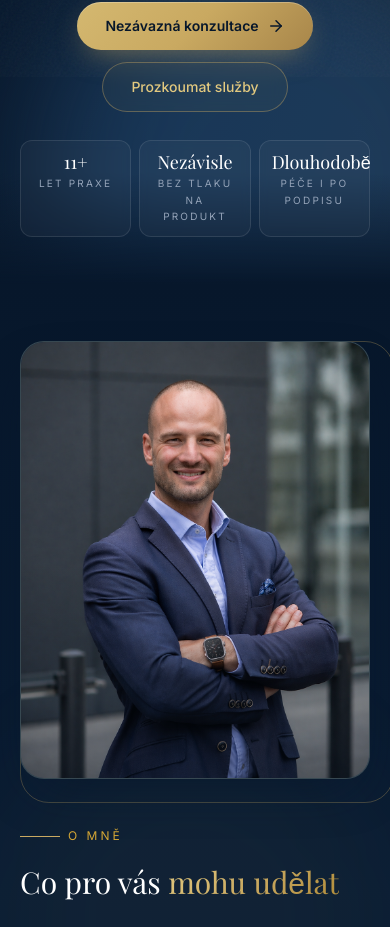
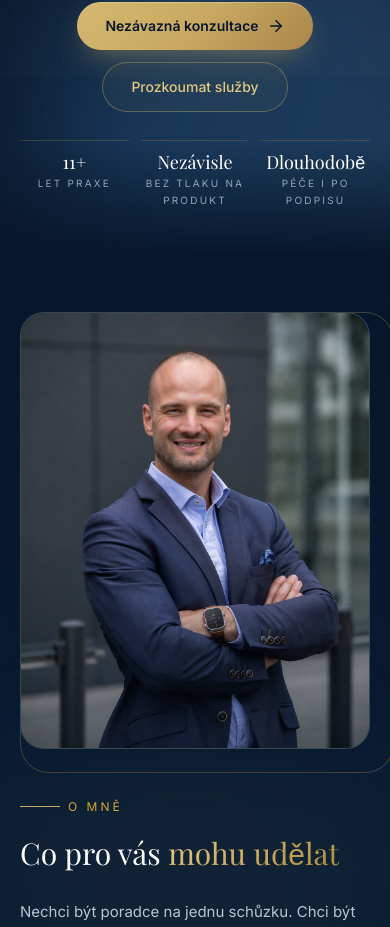
Before and after one commit to DannyKoll/daniel-kolar-web, a Next.js app: page / in a window 390 px wide. Shown: the part 767-1694 px from the top of the page. Built offline with nearby package versions, Linux system fonts and the light colour scheme.

Commit message:
Restore subtle hero trust stats

```diff
--- a/components/Hero.jsx
+++ b/components/Hero.jsx
@@ -63,11 +63,11 @@ export default function Hero() {
               </a>
             </div>
 
-            <div className="mt-7 grid grid-cols-3 gap-2 sm:gap-3 max-w-xl mx-auto lg:mx-0 reveal">
+            <div className="mt-7 grid grid-cols-3 gap-3 max-w-xl mx-auto lg:mx-0 reveal">
               {trustStats.map((stat) => (
                 <div
                   key={stat.value}
-                  className="rounded-xl border border-white/10 bg-white/[0.035] px-3 py-3 text-center lg:text-left backdrop-blur-sm"
+                  className="border-t border-gold-500/20 pt-3 text-center lg:text-left"
                 >
                   <div className="font-display text-lg sm:text-xl text-white leading-none">
                     {stat.value}
```
